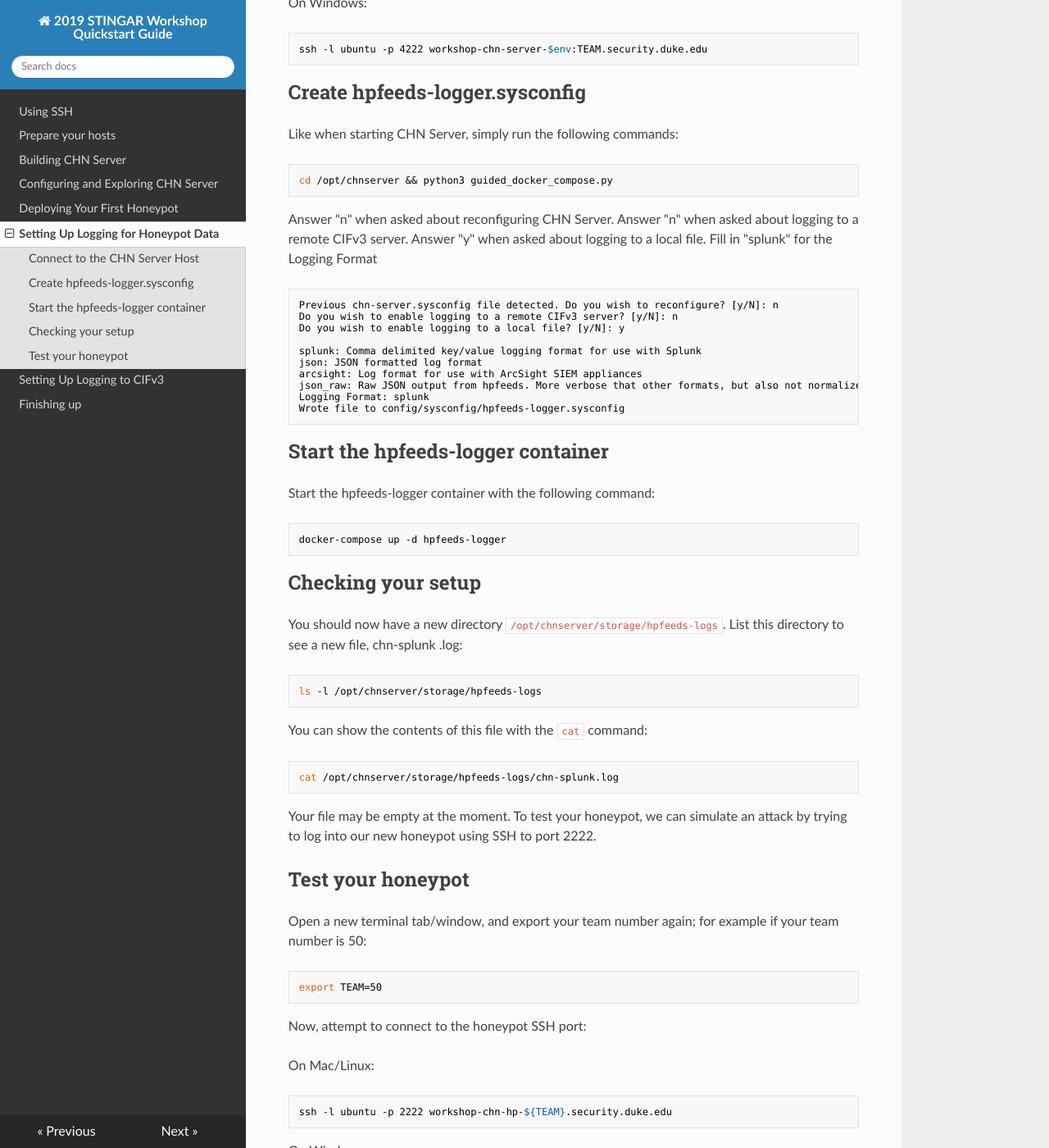
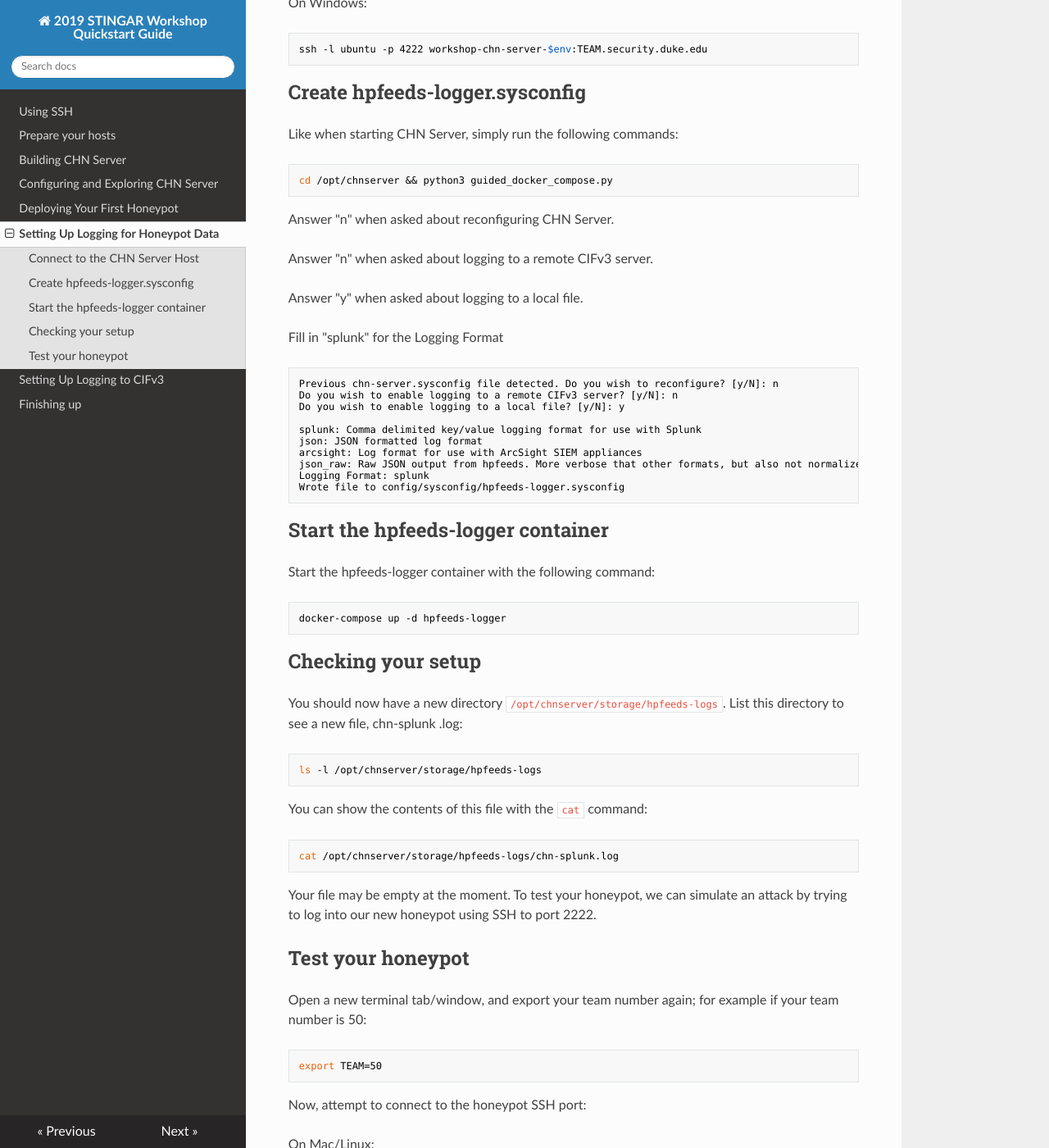
Before and after one commit to ckrez/it358-chn, an MkDocs documentation site: the page built from docs/configuring_logging.md, in a window 1280 px wide and 1400 px high, scrolled down 400 px. Shown: the whole window at 82% size. Built offline with MkDocs 1.6.1, drawn with Linux system fonts in a browser that asks for light colours; nearby versions of some CDN libraries; old or Windows-style settings are respelled for this version of MkDocs; some of the changed text lies outside the part shown.

Commit message:
spacing and attackers
Signed-off-by: Jesse Bowling <jesse.bowling@duke.edu>

````diff
--- a/docs/configuring_logging.md
+++ b/docs/configuring_logging.md
@@ -22,8 +22,11 @@
 ```
 
 Answer "n" when asked about reconfiguring CHN Server.
+
 Answer "n" when asked about logging to a remote CIFv3 server.
+
 Answer "y" when asked about logging to a local file.
+
 Fill in "splunk" for the Logging Format
 
 ```text
@@ -73,11 +76,11 @@
 
 On Mac/Linux:
 ```bash
-ssh -l ubuntu -p 2222 workshop-chn-hp-${TEAM}.security.duke.edu
+ssh -l attacker -p 2222 workshop-chn-hp-${TEAM}.security.duke.edu
 ```
 On Windows:
 ```bash
-ssh -l ubuntu -p 2222 workshop-chn-hp-$env:TEAM.security.duke.edu
+ssh -l attacker -p 2222 workshop-chn-hp-$env:TEAM.security.duke.edu
 ```
 
 If you're using Putty, you can use the "Load" button for your normal workshop-chn-hp connection, and change the port
````
